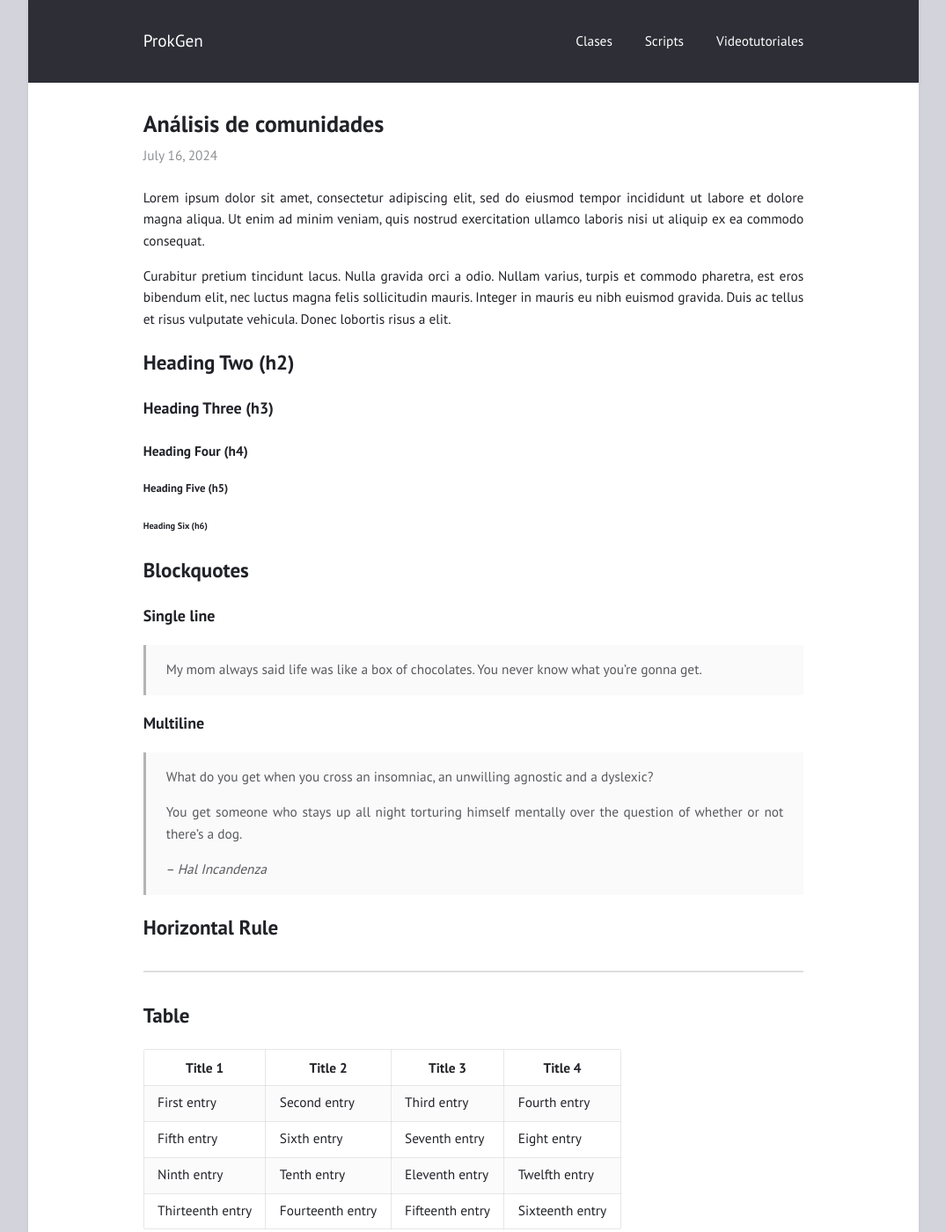
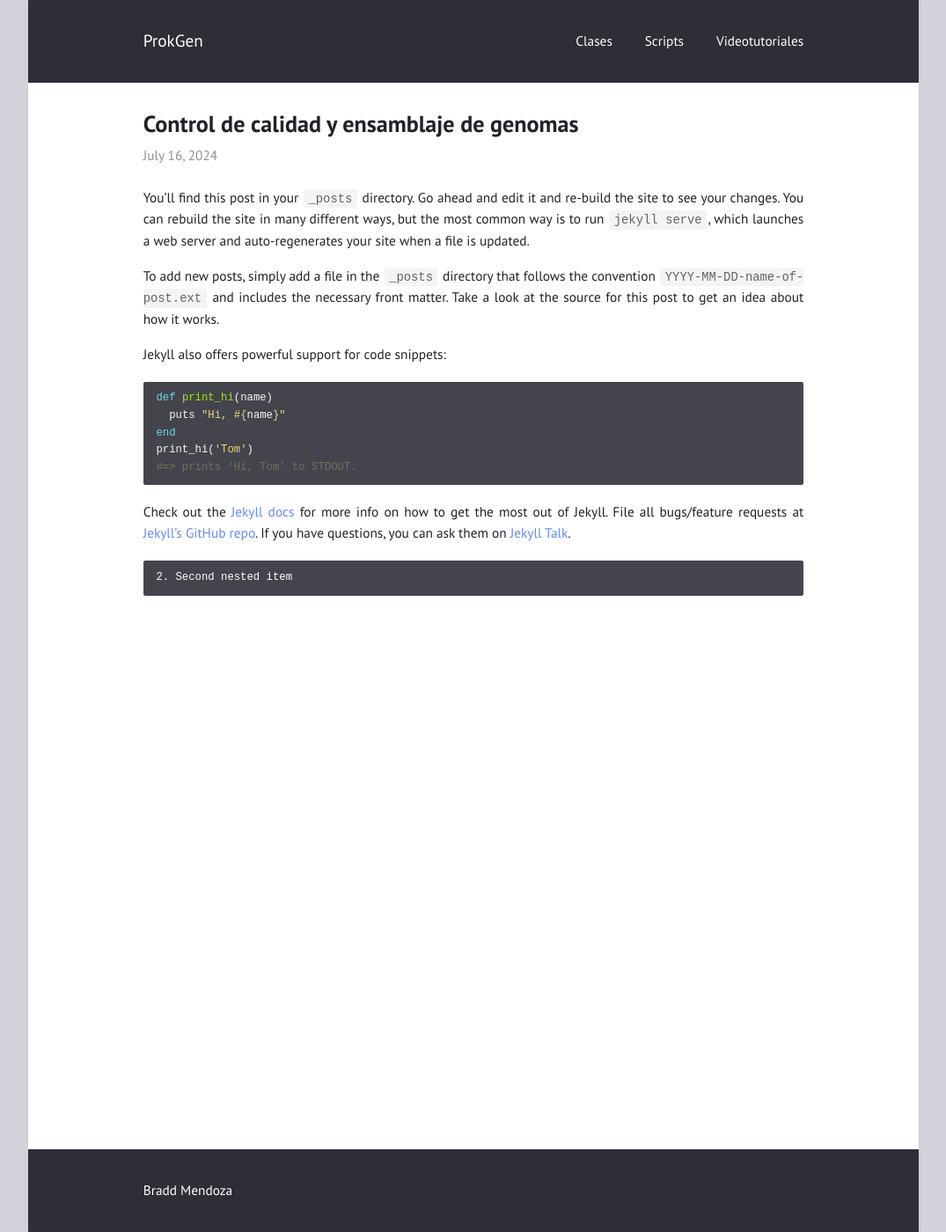
Before and after one commit to braddmg/GenPro, a Jekyll site: the page built from _posts/2024-07-16-análisis-de-comunidades.md, in a window 1280 px wide and 1400 px high. Shown: the whole window at 88% size, without its empty margins (102-1177 px from the left). Built offline with Jekyll 4.4.1, drawn with Linux system fonts in a browser that asks for light colours; some of the changed text lies outside the part shown.

Commit message:
Update 2024-07-16-análisis-de-comunidades.md

`````diff
--- a/_posts/2024-07-16-análisis-de-comunidades.md
+++ b/_posts/2024-07-16-análisis-de-comunidades.md
@@ -1,85 +1,26 @@
 ---
-title:  "Análisis de comunidades"
+title: "Control de calidad y ensamblaje de genomas"
 layout: post
 ---
 
-Lorem ipsum dolor sit amet, consectetur adipiscing elit, sed do eiusmod tempor incididunt ut labore et dolore magna aliqua. Ut enim ad minim veniam, quis nostrud exercitation ullamco laboris nisi ut aliquip ex ea commodo consequat.
-
-Curabitur pretium tincidunt lacus. Nulla gravida orci a odio. Nullam varius, turpis et commodo pharetra, est eros bibendum elit, nec luctus magna felis sollicitudin mauris. Integer in mauris eu nibh euismod gravida. Duis ac tellus et risus vulputate vehicula. Donec lobortis risus a elit.
+You’ll find this post in your `_posts` directory. Go ahead and edit it and re-build the site to see your changes. You can rebuild the site in many different ways, but the most common way is to run `jekyll serve`, which launches a web server and auto-regenerates your site when a file is updated.
 
 
-## Heading Two (h2)
+To add new posts, simply add a file in the `_posts` directory that follows the convention `YYYY-MM-DD-name-of-post.ext` and includes the necessary front matter. Take a look at the source for this post to get an idea about how it works.
 
-### Heading Three (h3)
+Jekyll also offers powerful support for code snippets:
 
-#### Heading Four (h4)
+{% highlight ruby %}
+def print_hi(name)
+  puts "Hi, #{name}"
+end
+print_hi('Tom')
+#=> prints 'Hi, Tom' to STDOUT.
+{% endhighlight %}
 
-##### Heading Five (h5)
+Check out the [Jekyll docs][jekyll-docs] for more info on how to get the most out of Jekyll. File all bugs/feature requests at [Jekyll’s GitHub repo][jekyll-gh]. If you have questions, you can ask them on [Jekyll Talk][jekyll-talk].
 
-###### Heading Six (h6)
-
-
-## Blockquotes
-
-### Single line
-
-> My mom always said life was like a box of chocolates. You never know what you're gonna get.
-
-### Multiline
-
-> What do you get when you cross an insomniac, an unwilling agnostic and a dyslexic?
->
-> You get someone who stays up all night torturing himself mentally over the question of whether or not there's a dog.
->
-> – _Hal Incandenza_
-
-## Horizontal Rule
-
----
-
-## Table
-
-| Title 1          | Title 2          | Title 3         | Title 4         |
-|------------------|------------------|-----------------|-----------------|
-| First entry      | Second entry     | Third entry     | Fourth entry    |
-| Fifth entry      | Sixth entry      | Seventh entry   | Eight entry     |
-| Ninth entry      | Tenth entry      | Eleventh entry  | Twelfth entry   |
-| Thirteenth entry | Fourteenth entry | Fifteenth entry | Sixteenth entry |
-
-## Code
-
-Source code can be included by fencing the code with three backticks. Syntax highlighting works automatically when specifying the language after the backticks.
-
-````
-```javascript
-function foo () {
-    return "bar";
-}
-```
-````
-
-This would be rendered as:
-
-```javascript
-function foo () {
-    return "bar";
-}
-```
-
-## Lists
-
-### Unordered
-
-* First item
-* Second item
-* Third item
-    * First nested item
-    * Second nested item
-
-### Ordered
-
-1. First item
-2. Second item
-3. Third item
-    1. First nested item
+[jekyll-docs]: http://jekyllrb.com/docs/home
+[jekyll-gh]:   https://github.com/jekyll/jekyll
+[jekyll-talk]: https://talk.jekyllrb.com/
     2. Second nested item
`````
